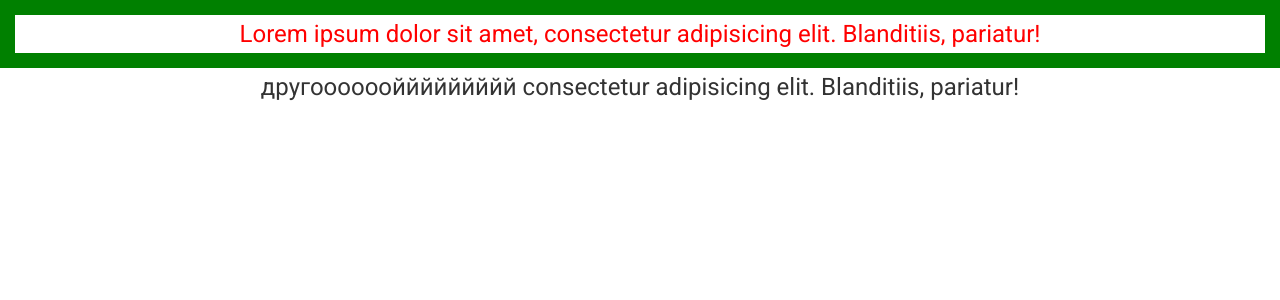
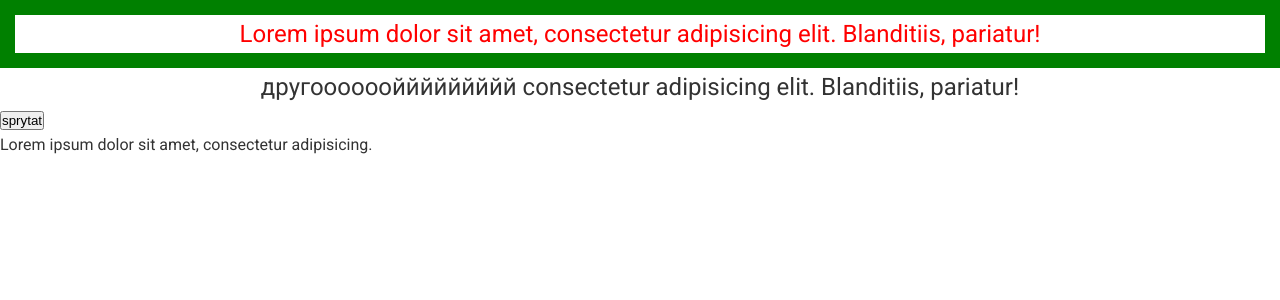
Before and after one commit to alex00788/angular-course, an Angular app: page / in a window 1280 px wide. Shown: the top 300 px of the page. Built offline with nearby package versions, Linux system fonts and the light colour scheme.

Commit message:
закрепил структурную дерективу

```diff
--- a/src/app/app.component.html
+++ b/src/app/app.component.html
@@ -2,3 +2,8 @@
     <p appDs="red" [per]="{border: '15px solid green'}">Lorem ipsum dolor sit amet, consectetur adipisicing elit. Blanditiis, pariatur!</p>
     <p appDs="red" [per]="{border: '25px solid pink'}">другооооооййййййййй consectetur adipisicing elit. Blanditiis, pariatur!</p>
 </div>
+
+<button (click)="flag = !flag">sprytat</button>
+<div class="ndd" *appNd="!flag">
+    Lorem ipsum dolor sit amet, consectetur adipisicing.
+</div>
--- a/src/app/app.module.ts
+++ b/src/app/app.module.ts
@@ -4,11 +4,13 @@ import { NgModule } from '@angular/core';
 import { AppComponent } from './app.component';
 import {FormsModule} from '@angular/forms';
 import {Ds} from './directivs/d.s';
+import { NdDirective } from './directivs/nd.directive';
 
 @NgModule({
   declarations: [
     AppComponent,
-    Ds
+    Ds,
+    NdDirective
   ],
   imports: [
     BrowserModule,
--- /dev/null
+++ b/src/app/directivs/nd.directive.ts
@@ -0,0 +1,21 @@
+import {Directive, Input, TemplateRef, ViewContainerRef} from '@angular/core';
+
+@Directive({
+    selector: '[appNd]'
+})
+export class NdDirective {
+
+    constructor(
+        private perTemp: TemplateRef<any>,
+        private perVie: ViewContainerRef) {
+    }
+
+    @Input() set appNd (percond: boolean) {
+      if (!percond) {
+        this.perVie.createEmbeddedView(this.perTemp)
+        // показ
+      } else {
+        this.perVie.clear()
+      }
+    }
+}
```
Also changed, not shown: src/projekt.txt, 1 other file (tests, documents, lock files or other folders).
